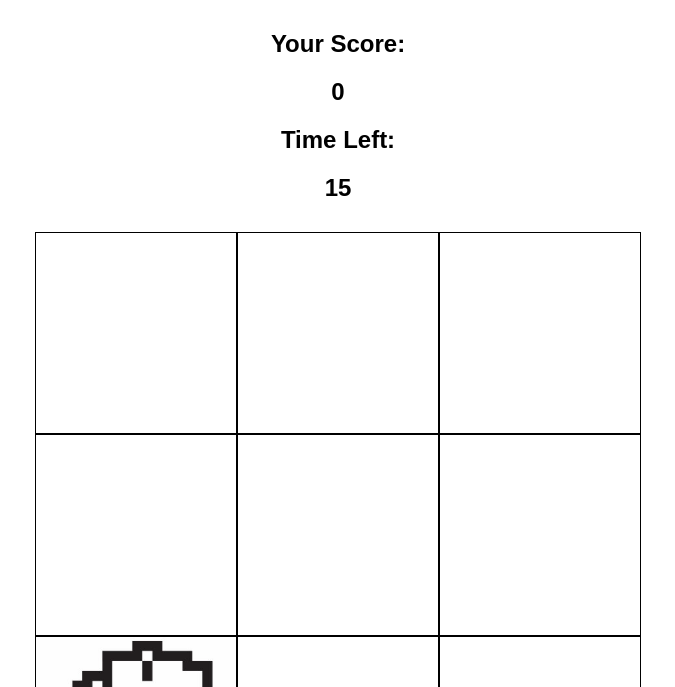
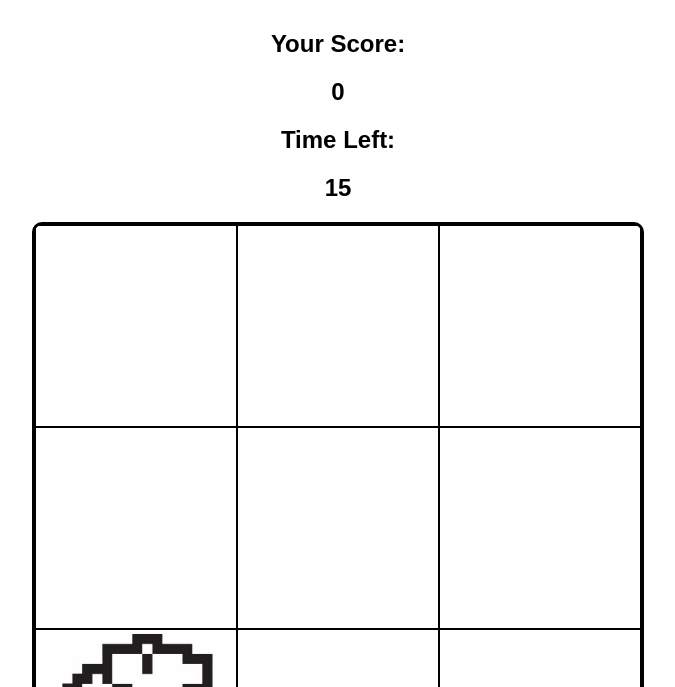
Before and after one commit to Guavalines/Whac-a-mole, a plain HTML site: page index.html in a window 1280 px wide. Shown: the part 113-800 px from the top of the page, without its empty margins (302-977 px from the left). Drawn offline with Linux system fonts and the light colour scheme.

Commit message:
increased the border

```diff
--- a/styles.css
+++ b/styles.css
@@ -4,9 +4,9 @@
   display: flex;
   flex-wrap: wrap;
   margin: auto;
-  padding: 10px;
   text-align: center;
   border-radius: 10px;
+  border: solid black 3px;
 }
 
 .square {
```
